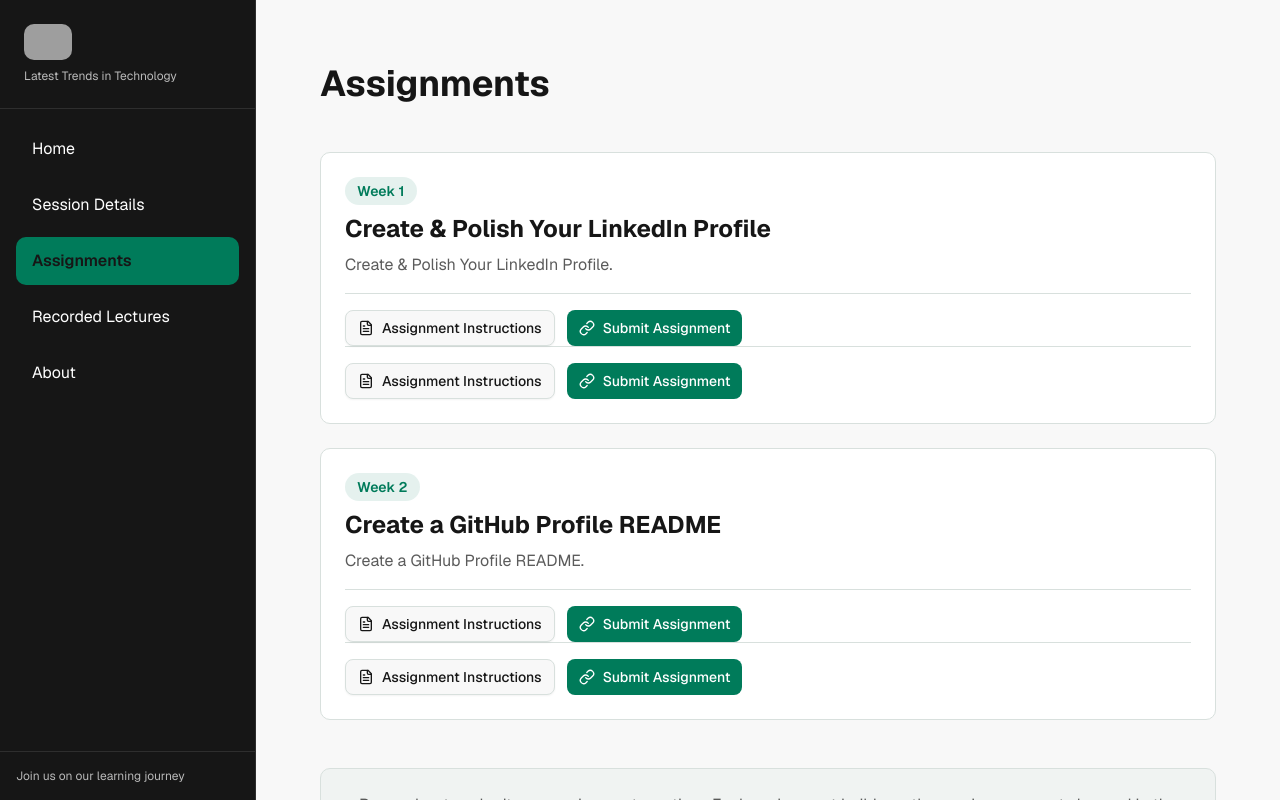
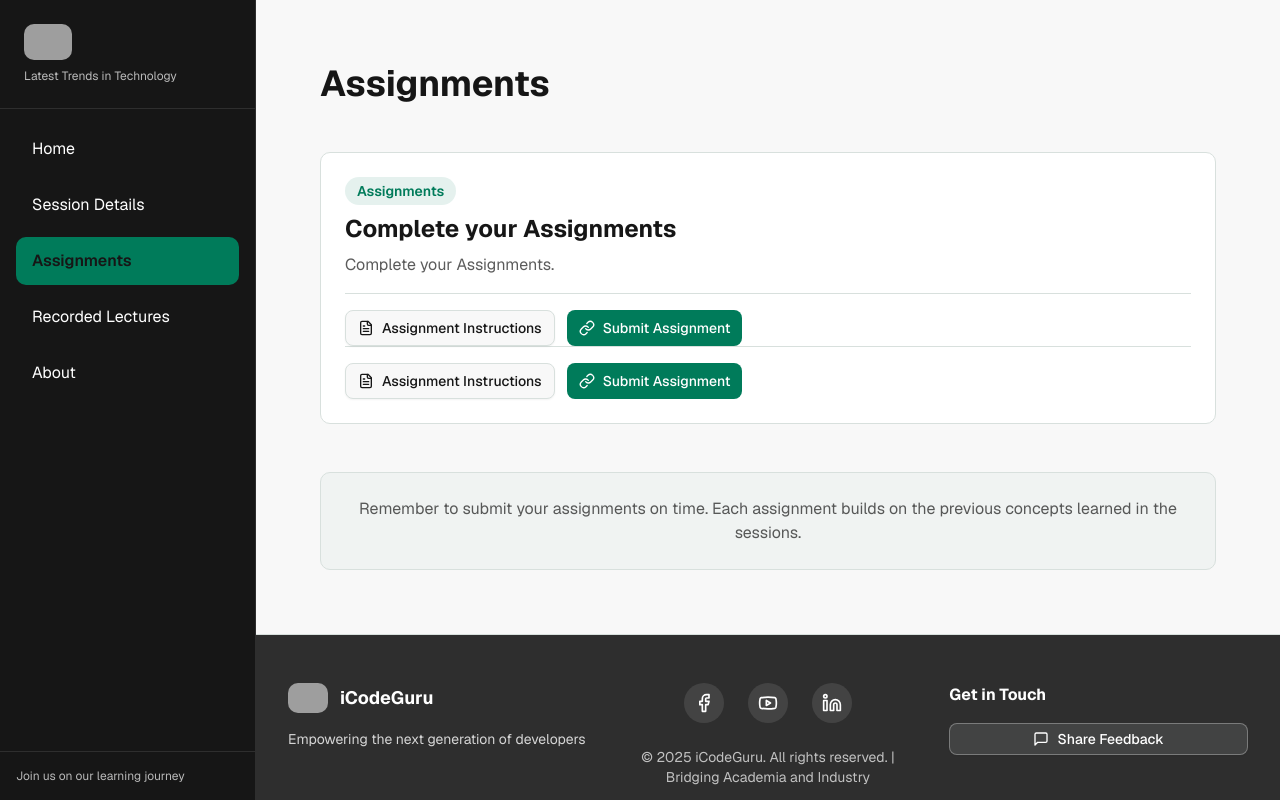
Before and after one commit to Aqsa-owais/uet-lahore-gcwu_website, a Next.js app: page / in a window 1280 px wide. Both pictures are taken after a click on the button "Assignments". Shown: the top 800 px of the page. Built offline with nearby package versions, Linux system fonts and the light colour scheme; grey boxes are pictures that could not be loaded.

Commit message:
first commit

```diff
--- a/components/pages/assignments.tsx
+++ b/components/pages/assignments.tsx
@@ -7,16 +7,16 @@ export default function Assignments() {
   const assignments = [
     {
       id: 1,
-      week: 'Week 1',
-      title: 'Create & Polish Your LinkedIn Profile',
-      description: 'Create & Polish Your LinkedIn Profile.'
+      week: 'Assignments',
+      title: 'Complete your Assignments',
+      description: 'Complete your Assignments.'
     },
-    {
-      id: 2,
-      week: 'Week 2',
-      title: 'Create a GitHub Profile README',
-      description: 'Create a GitHub Profile README.'
-    },
+    // {
+    //   id: 2,
+    //   week: 'Week 2',
+    //   title: 'Create a GitHub Profile README',
+    //   description: 'Create a GitHub Profile README.'
+    // },
     // {
     //   id: 3,
     //   week: 'Week 3',
```
